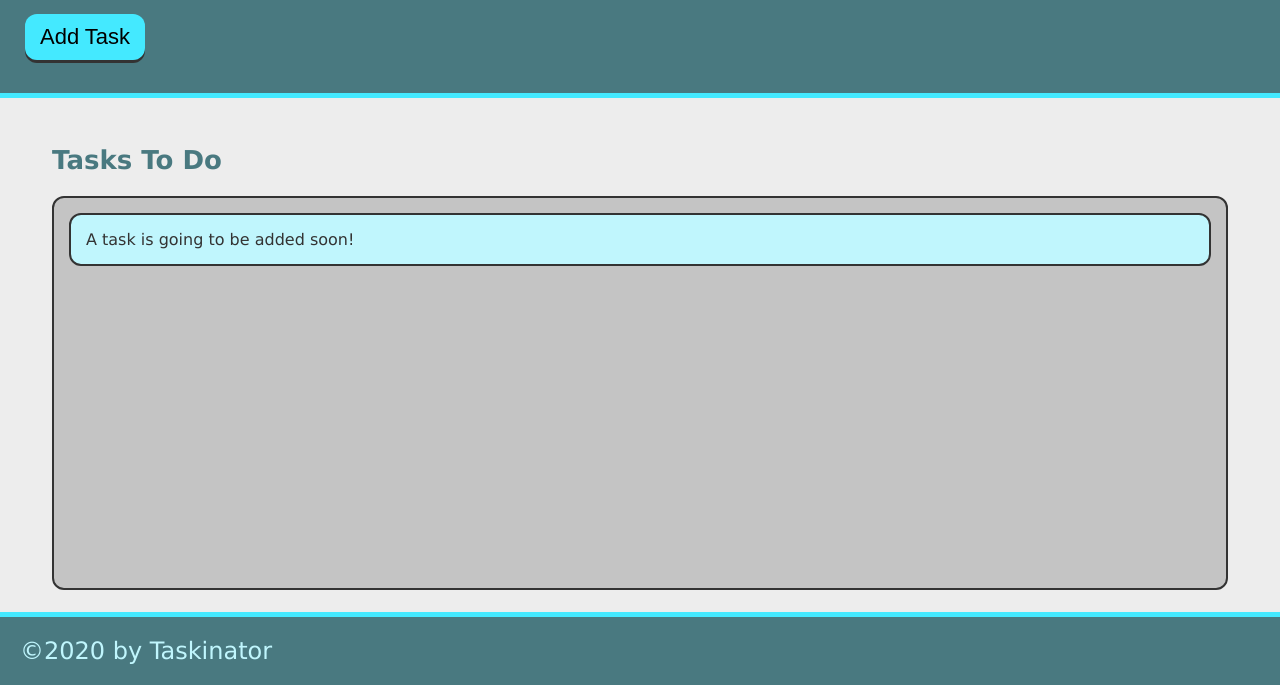
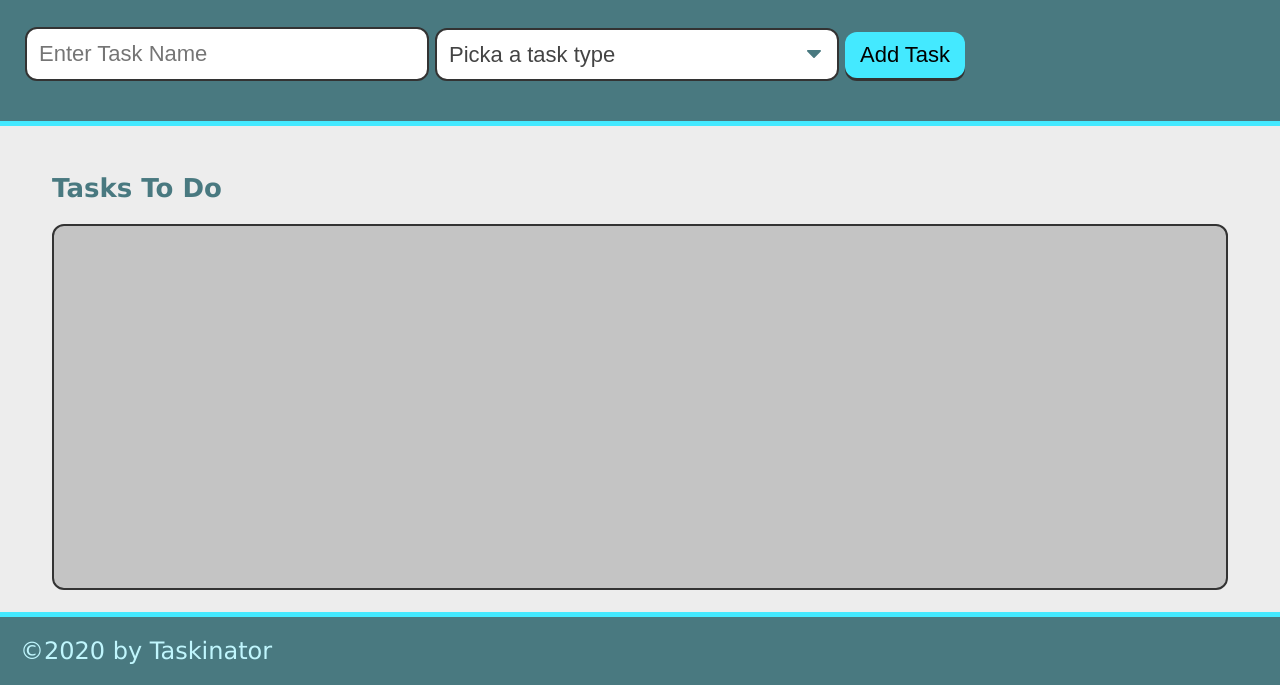
Before and after one commit to UlisesRosas/taskinator, a plain HTML site: page index.html in a window 1280 px wide. Shown: the part 115-800 px from the top of the page. Drawn offline with Linux system fonts and the light colour scheme.

Commit message:
Add input element and drop down element

```diff
--- a/index.html
+++ b/index.html
@@ -11,16 +11,31 @@
     <header>
         <h1 class="page-title">Taskinator!</h1>
         <p>Click the button below to add a new task!</p>
-        <button class="btn" id="save-task" >Add Task</button>
+        <!-- form to collect user input for new task -->
+        <form id="task-form">
+            <div class="form-group">
+                <input type="text" name="task-name" placeholder="Enter Task Name" />
+            </div>
+            <div class="form-group">
+                <!-- this a drop down menu -->
+                <select name="task-type" class="select-dropdown">
+                    <option value="" disabled selected>Picka a task type</option>
+                    <option value="Print">Print</option>
+                    <option value="Web">Web</option>
+                    <option value="Mobile">Mobile</option>
+                </select>
+            </div>
+            <div class="form-group">
+                <button class="btn" id="save-task" type="submit">Add Task</button>
+            </div>
+        </form>
     </header>
 
     <!-- more semantics for div. It is the main part of the web page -->
     <main class="page-content">
         <section class="task-list-wrapper">
             <h2 class="list-title">Tasks To Do</h2>
-            <ul class="task-list" id="tasks-to-do">
-                <li class="task-item">A task is going to be added soon!</li>
-            </ul>
+            <ul class="task-list" id="tasks-to-do"></ul>
         </section>
     </main>
 
```
